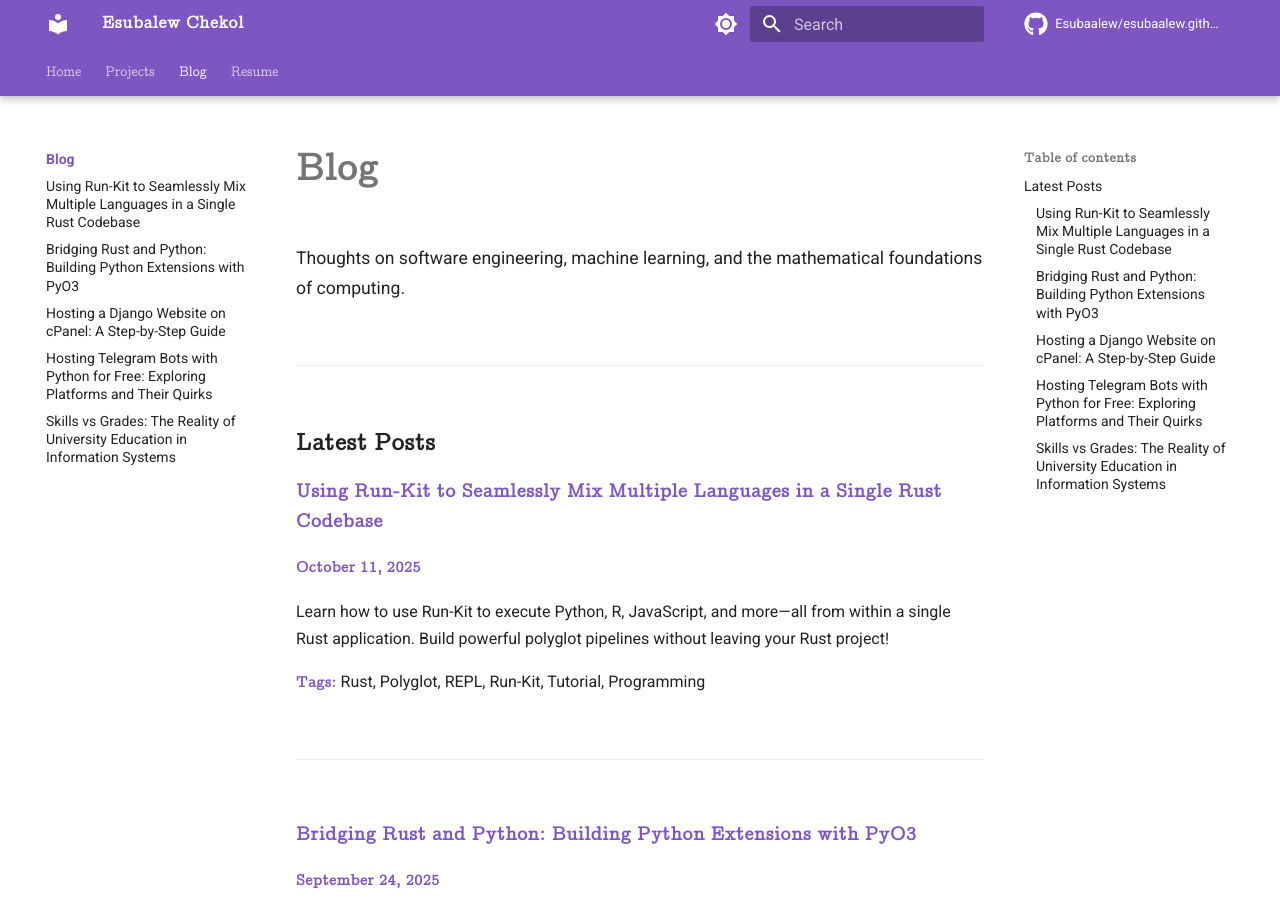
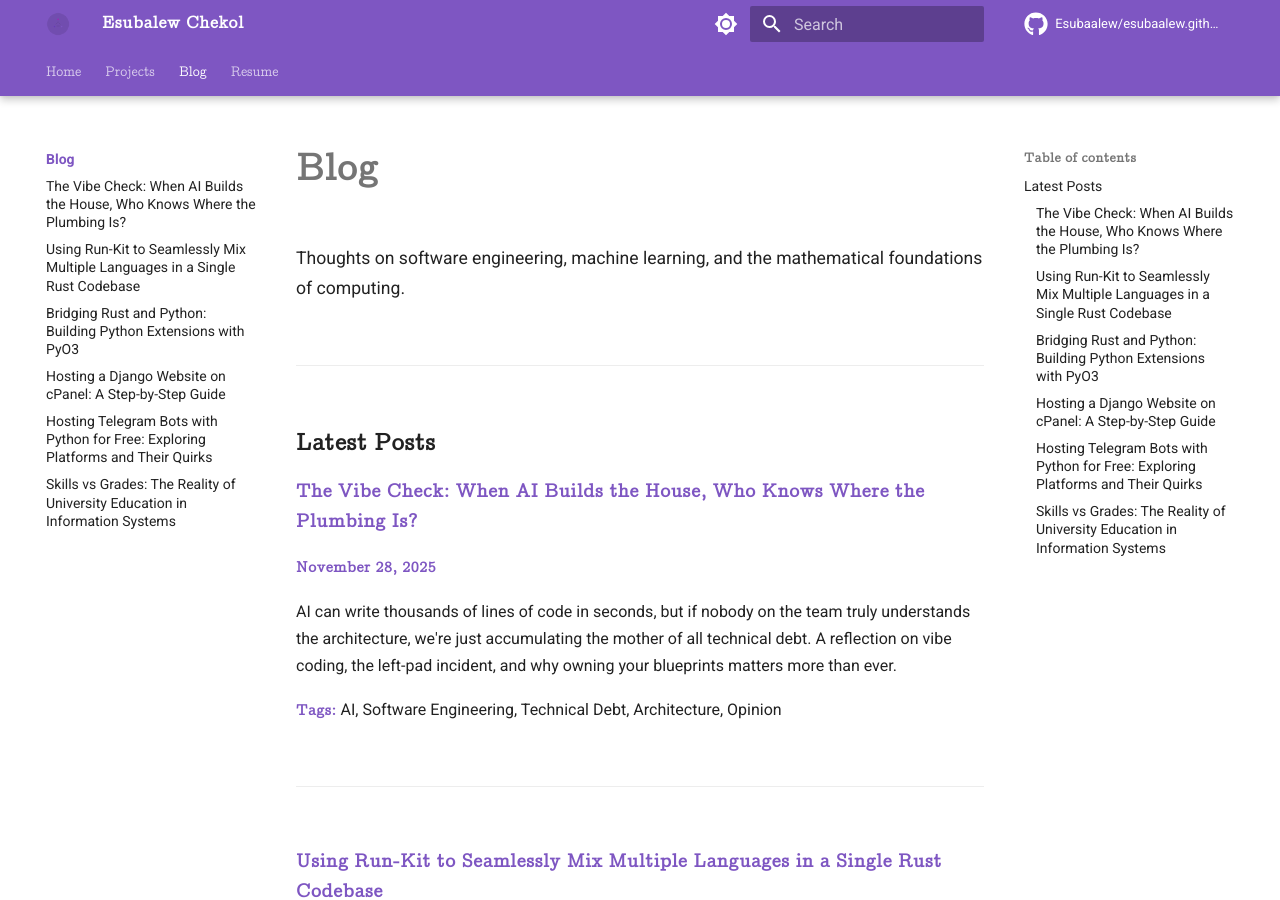
Before and after one commit to Esubaalew/esubaalew.github.io, an MkDocs documentation site: the page built from docs/blog/index.md, in a window 1280 px wide and 900 px high. Built offline with MkDocs 1.6.1 and Material for MkDocs 9.7.7, drawn with Linux system fonts in a browser that asks for light colours; some web fonts are replaced; comment, search, counter and statistics services are not loaded; some of the changed text lies outside the part shown.

Commit message:
Add new blog post to nav, enable logo, create OG image for vibe check post, add GitHub Actions workflow

```diff
--- a/docs/blog/index.md
+++ b/docs/blog/index.md
@@ -16,6 +16,15 @@ Thoughts on software engineering, machine learning, and the mathematical foundat
 ---
 
 ## Latest Posts
+
+### [The Vibe Check: When AI Builds the House, Who Knows Where the Plumbing Is?](the-vibe-check-when-ai-builds-the-house-who-knows-where-the-plumbing-is.md)
+**November 28, 2025**
+
+AI can write thousands of lines of code in seconds, but if nobody on the team truly understands the architecture, we're just accumulating the mother of all technical debt. A reflection on vibe coding, the left-pad incident, and why owning your blueprints matters more than ever.
+
+**Tags:** AI, Software Engineering, Technical Debt, Architecture, Opinion
+
+---
 
 ### [Using Run-Kit to Seamlessly Mix Multiple Languages in a Single Rust Codebase](using-run-kit-multi-language-rust.md)
 **October 11, 2025**
--- a/mkdocs.yml
+++ b/mkdocs.yml
@@ -12,7 +12,7 @@ copyright: Copyright &copy; 2025 Esubalew Chekol
 theme:
   name: material
   custom_dir: overrides
-  # logo: assets/logo.png
+  logo: assets/logo.png
   favicon: assets/favicon.png
 
   palette:
@@ -130,6 +130,7 @@ nav:
   - Projects: projects.md
   - Blog:
     - blog/index.md
+    - blog/the-vibe-check-when-ai-builds-the-house-who-knows-where-the-plumbing-is.md
     - blog/using-run-kit-multi-language-rust.md
     - blog/bridging-rust-python-pyo3.md
     - blog/hosting-django-app-on-cpanel-tutorial.md
```
Also changed, not shown: docs/blog/the-vibe-check-when-ai-builds-the-house-who-knows-where-the-plumbing-is.md (+1 -1 lines), docs/blog/og-vibe-check.png (added), docs/blog/og-vibe-check.svg (added), 1 other file.
